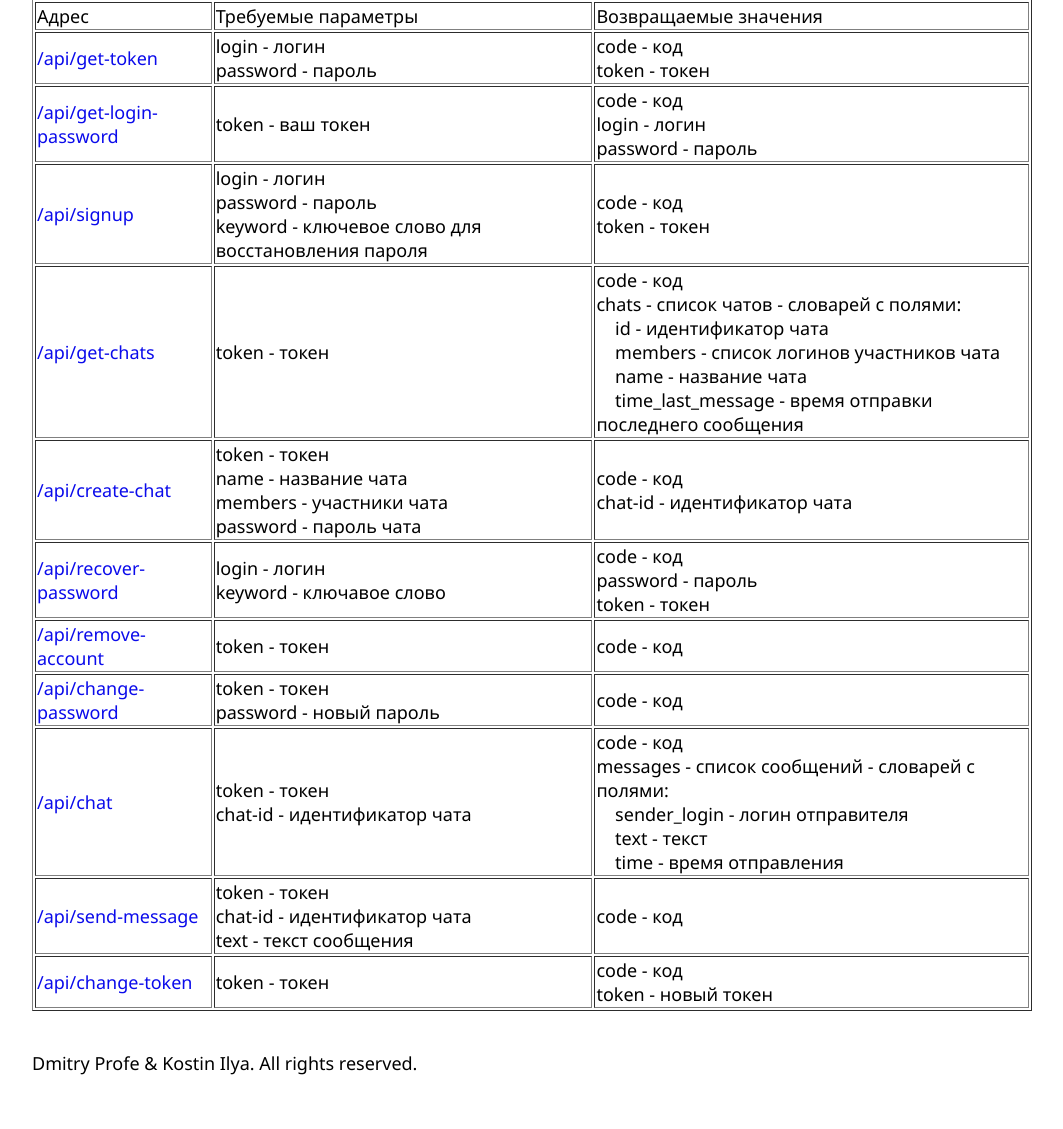
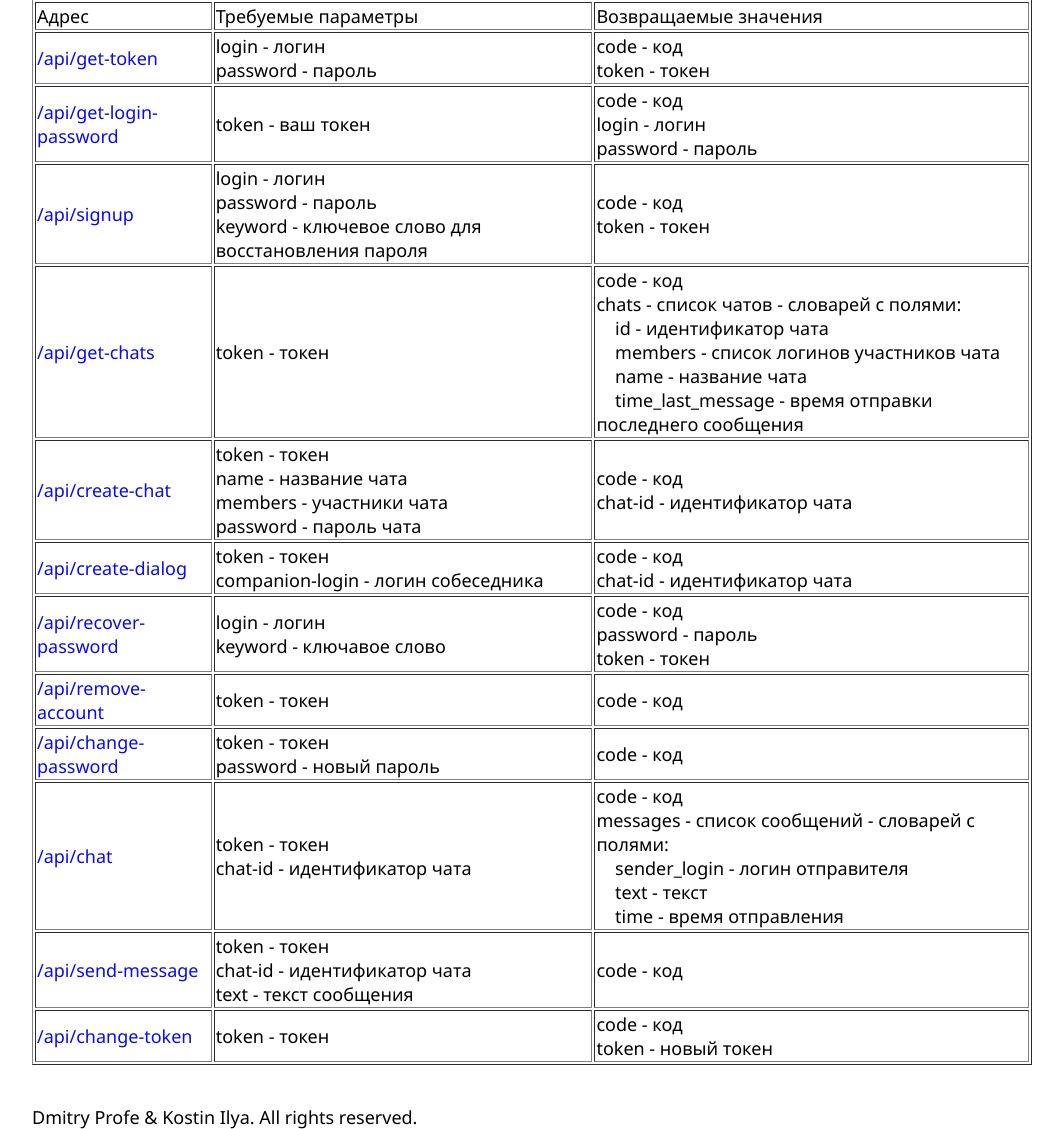
Before and after one commit to dprofe07/flaskMessenger, a Flask app: page /api in a window 1280 px wide. Shown: the part 531-1660 px from the top of the page, without its empty margins (108-1171 px from the left). Before the commit the page ends 1606 px from the top, so only its background shows below. Run offline with Flask 2, Linux system fonts and the light colour scheme; data that the repository does not hold is empty; parts of the project's set-up code (start-up, migrations or seed data) failed here and were passed over.

Commit message:
add api create-dialog

```diff
--- a/app.py
+++ b/app.py
@@ -763,6 +763,31 @@ def api_create_chat():
     return json.dumps({'code': API_CODES.SUCCESS, 'chat-id': curr_chat.id}, ensure_ascii=False)
 
 
+@app.route('/api/create-dialog')
+def api_create_dialog():
+    token = request.args.get('token')
+    companion_login = request.args.get('companion-login')
+
+    user = User.find_by_token(token)
+
+    ret_code = BaseFunctions.which_is_none(
+        [token, companion_login, user],
+        [API_CODES.INCORRECT_SYNTAX] * 2 + [API_CODES.USER_NOT_FOUND]
+    )
+
+    if ret_code is not None:
+        return json.dumps({'code': ret_code}, ensure_ascii=False)
+
+    curr_chat = Chat(-1, f'DIALOG_BETWEEN/{companion_login};{user.login}', [user.login, companion_login], '')
+    curr_chat.write_to_db()
+    Message.send_system_message(
+        f'Пользователь {user.login} создал диалог с пользователем {companion_login}',
+        curr_chat.id
+    )
+
+    return json.dumps({'code': API_CODES.SUCCESS, 'chat-id': curr_chat.id}, ensure_ascii=False)
+
+
 @app.route('/api/recover-password')
 def api_recover_password():
     login = request.args.get('login')
--- a/templates/api.html
+++ b/templates/api.html
@@ -60,6 +60,11 @@
             <td>code - код<br/>chat-id - идентификатор чата</td>
         </tr>
         <tr>
+            <td><a href="/api/create-dialog">/api/create-dialog</a></td>
+            <td>token - токен<br/>companion-login - логин собеседника</td>
+            <td>code - код<br/>chat-id - идентификатор чата</td>
+        </tr>
+        <tr>
             <td><a href="/api/recover-password">/api/recover-password</a></td>
             <td>login - логин<br/>keyword - ключавое слово</td>
             <td>code - код<br/>password - пароль<br/>token - токен</td>
```
